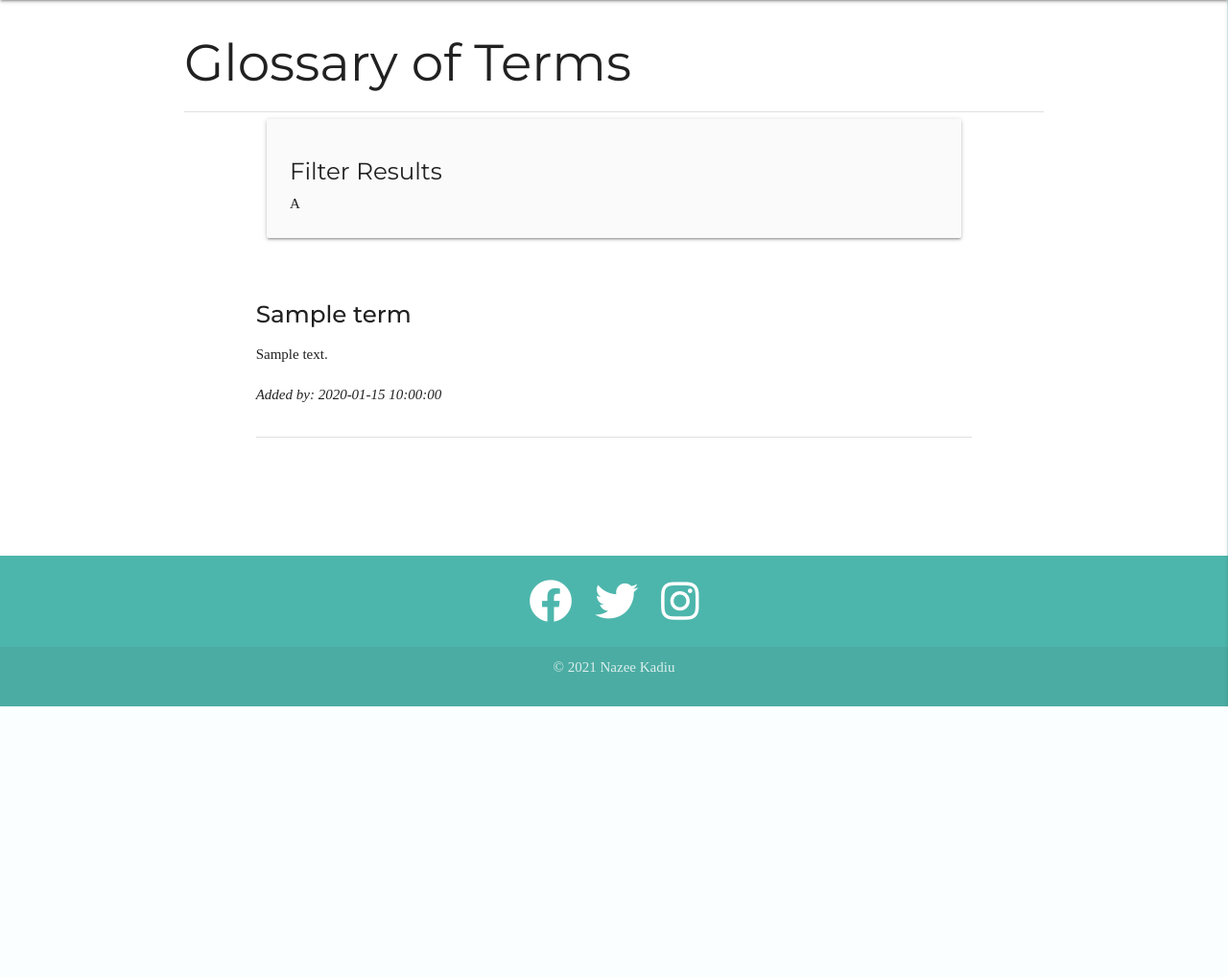
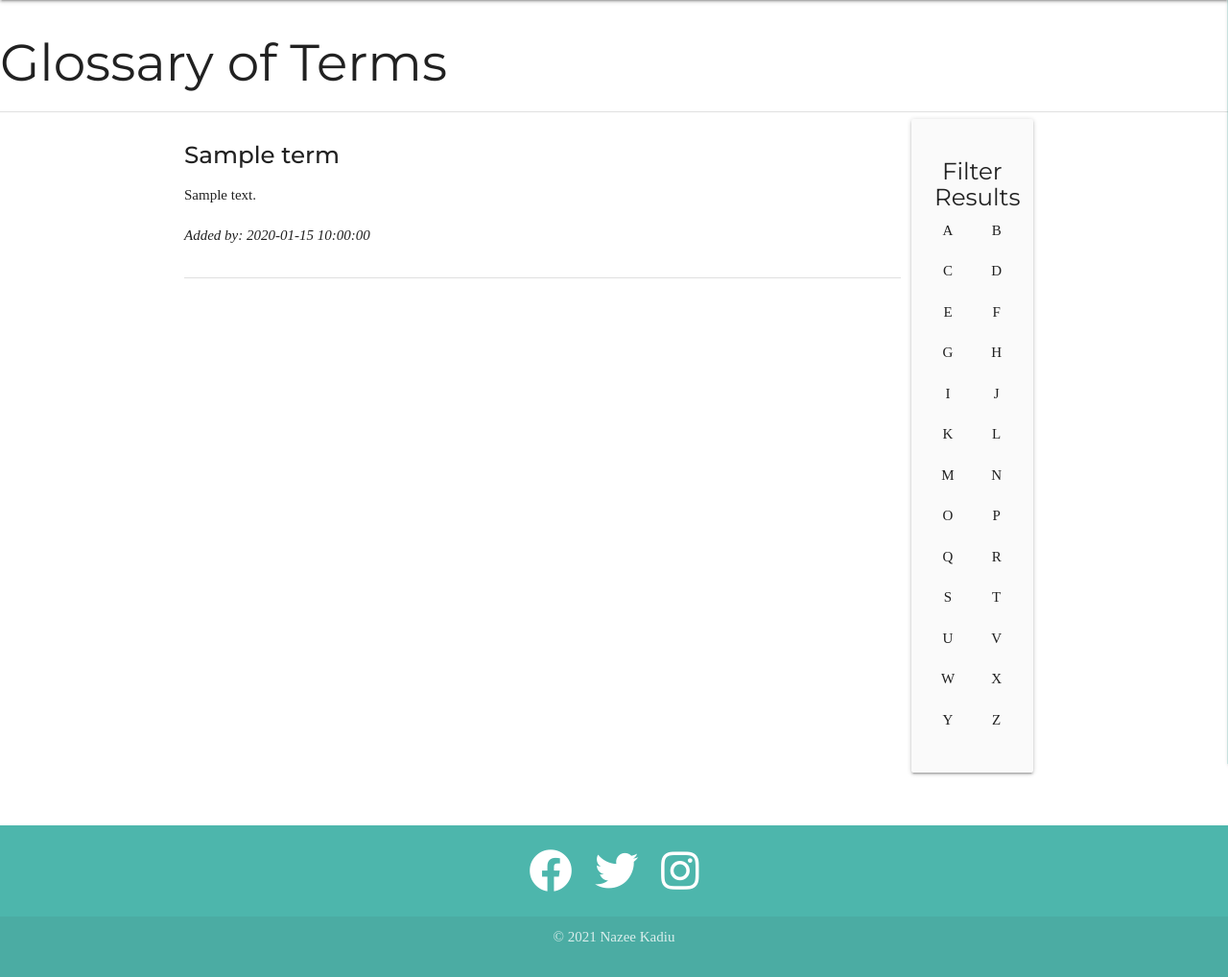
Before and after one commit to Nazulka/WD-Buzzwords, a Flask app: page /search in a window 1280 px wide. Shown: the part 64-1082 px from the top of the page at 96% size. Before the commit the page ends 800 px from the top, so only its background shows below. Run offline with Flask 2, Linux system fonts and the light colour scheme; a database or web service that is not in the repository returns one stand-in record (values such as "Sample title"); some libraries are stand-ins or nearby versions; some web fonts are replaced.

Commit message:
Create Filter Results section html

```diff
--- a/app.py
+++ b/app.py
@@ -162,7 +162,6 @@ def delete_term(term_id):
     return render_template("glossary.html")
 
 
-
 if __name__ == "__main__":
     app.run(host=os.environ.get("IP"),
             port=int(os.environ.get("PORT")),
--- a/static/css/style.css
+++ b/static/css/style.css
@@ -102,7 +102,9 @@ main {
 .input-field {
     padding: 0;
 }
-
+.modal-btn {
+    margin: 8px !important;
+}
 /* .btn-large {
     width: 100%;
     height: 100%;
--- a/templates/glossary.html
+++ b/templates/glossary.html
@@ -1,25 +1,13 @@
 {% extends "base.html" %}
 {% block content %}
 
+<h2>Glossary of Terms</h2>
+<div class="divider"></div>
+
 <div class="container">
-    <h2>Glossary of Terms</h2>
-    <div class="divider"></div>
-
-    <section class="search-by-letter">
-        <div class="row">
-            <div class="col s10 offset-s1">
-                <div class="card-panel grey lighten-5">
-                    <h5>Filter Results</h5>
-                    <span>A</span>
-                </div>
-            </div>
-        </div>
-    </section>
-
-
     {% if terms|length > 0 %}
     <div class="row">
-        <div class="col s12 m10 offset-m1">
+        <div class="col s10 left">
             {% for term in terms %}
             <div class="row">
                 <a href="{{ url_for('get_terms') }}"></a>
@@ -32,6 +20,62 @@
             </div>
             {% endfor %}
         </div>
+        <div class="col s2 right">
+            <div class="card-panel grey lighten-5">
+                <h5 class="center-align term-header">Filter Results</h5>
+                <div class="row center-align">
+                    <div class="col s6 term-letter">A</div>
+                    <div class="col s6 term-letter">B</div>
+                </div>
+                <div class="row center-align">
+                    <div class="col s6 term-letter">C</div>
+                    <div class="col s6 term-letter">D</div>
+                </div>
+                <div class="row center-align">
+                    <div class="col s6 term-letter">E</div>
+                    <div class="col s6 term-letter">F</div>
+                </div>
+                <div class="row center-align">
+                    <div class="col s6 term-letter">G</div>
+                    <div class="col s6 term-letter">H</div>
+                </div>
+                <div class="row center-align">
+                    <div class="col s6 term-letter">I</div>
+                    <div class="col s6 term-letter">J</div>
+                </div>
+                <div class="row center-align">
+                    <div class="col s6 term-letter">K</div>
+                    <div class="col s6 term-letter">L</div>
+                </div>
+                <div class="row center-align">
+                    <div class="col s6 term-letter">M</div>
+                    <div class="col s6 term-letter">N</div>
+                </div>
+                <div class="row center-align">
+                    <div class="col s6 term-letter">O</div>
+                    <div class="col s6 term-letter">P</div>
+                </div>
+                <div class="row center-align">
+                    <div class="col s6 term-letter">Q</div>
+                    <div class="col s6 term-letter">R</div>
+                </div>
+                <div class="row center-align">
+                    <div class="col s6 term-letter">S</div>
+                    <div class="col s6 term-letter">T</div>
+                </div>
+                <div class="row center-align">
+                    <div class="col s6 term-letter">U</div>
+                    <div class="col s6 term-letter">V</div>
+                </div>
+                <div class="row center-align">
+                    <div class="col s6 term-letter">W</div>
+                    <div class="col s6 term-letter">X</div>
+                </div>
+                <div class="row center-align">
+                    <div class="col s6 term-letter">Y</div>
+                    <div class="col s6 term-letter">Z</div>
+                </div>
+            </div>
     </div>
     {% else %}
     <div class="col s12 m6 offset-m3 pt">
@@ -41,4 +85,14 @@
     </div>
     {% endif %}
 
+    <section class="search-by-letter">
+        <div class="row">
+
+            </div>
+        </div>
+    </section>
+
+
+
+
     {% endblock %}
```
Also changed, not shown: templates/account.html (+15 -13 lines).
